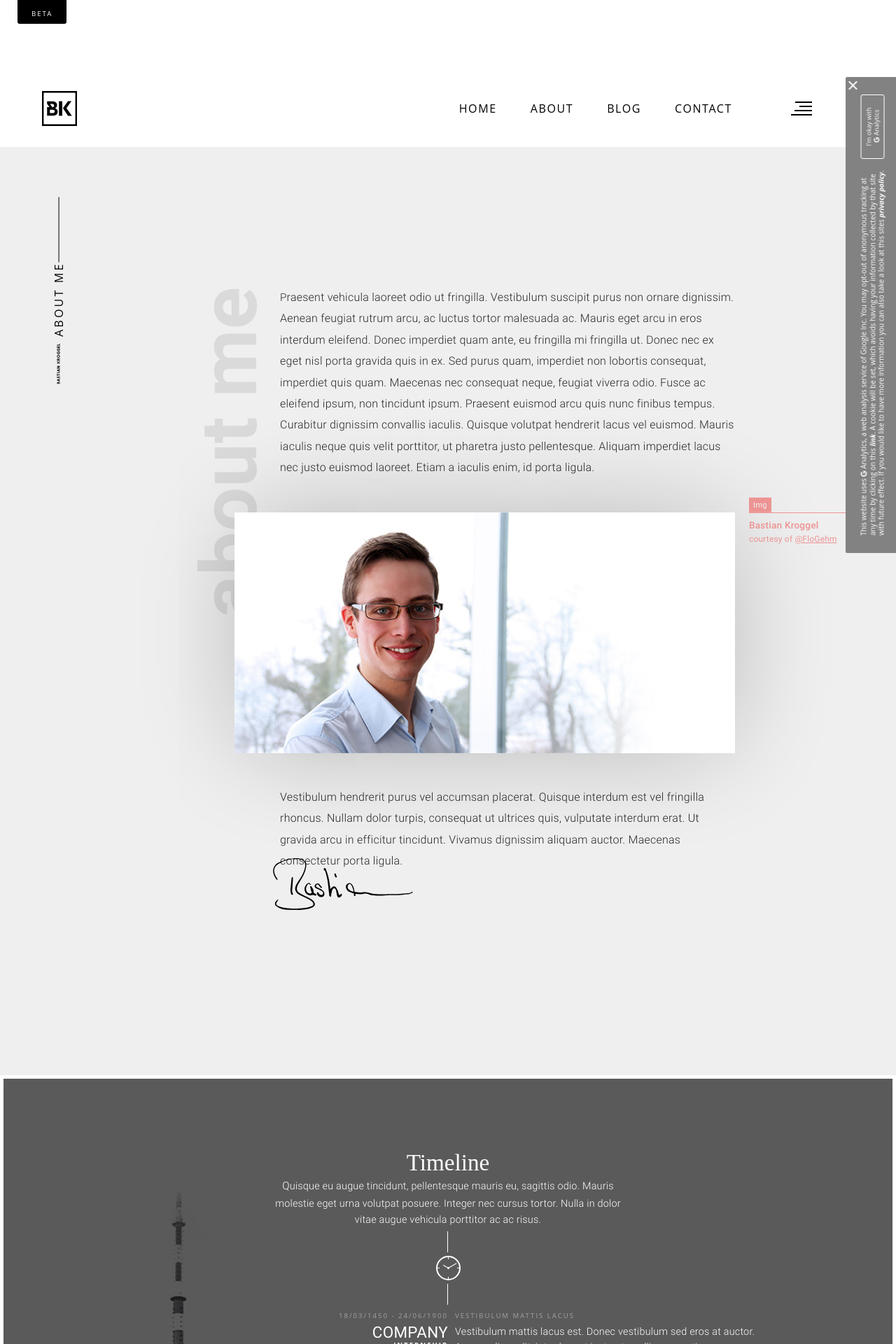
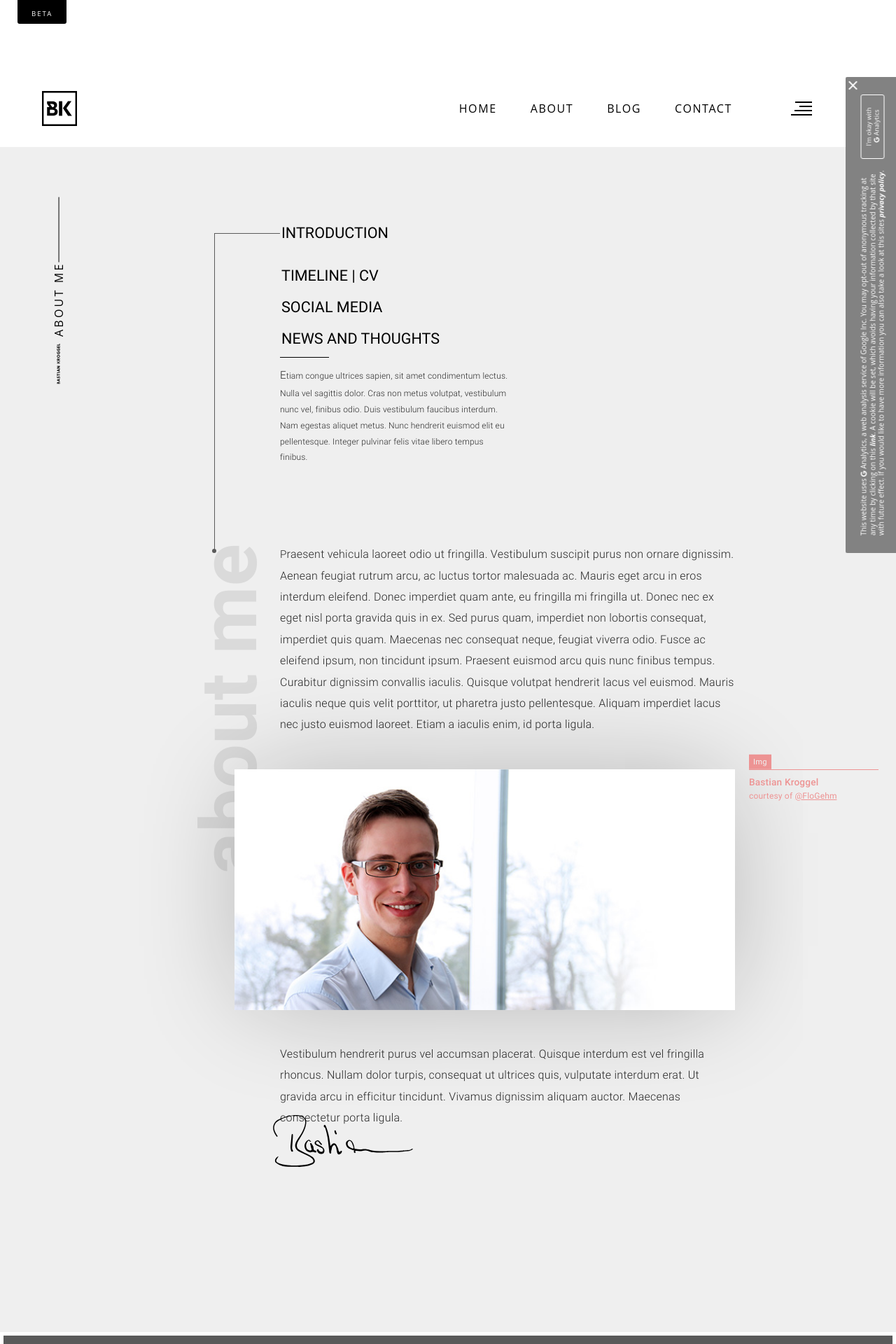
Before and after one commit to bkroggel/luzid, a Jekyll site: the page built from about.md, in a window 1280 px wide. Shown: the top 1920 px of the page at 70% size. Built offline with Jekyll 4.4.1, drawn with Linux system fonts in a browser that asks for light colours; nearby versions of some CDN libraries; some web fonts are replaced; a script that is not in the unit is left out.

Commit message:
added toc to about page and implemented animation on medium (and up) sized screens

```diff
--- a/_includes/_plain.html
+++ b/_includes/_plain.html
@@ -4,7 +4,32 @@
   </div>
   <div class="bk-article-main">
 
-      <div class="bk-blog-style bk-blog-content bk-static-style" before="{{ page.title }}">
+      {% if page.title == "About me" %}
+        <div class="bk-blog-style bk-static-style bk-blog-content" id="about-toc">
+          <ul>
+            <li id="intro_link">
+              <a href="#bk-about-introduction" uk-scroll="offset: 50">Introduction</a>
+              <div class="link_line"></div>
+            </li>
+            <li> <a href="#bk-timeline" uk-scroll>Timeline | CV</a> </li>
+            <li> <a href="#" uk-scroll>Social Media</a> </li>
+            <li> <a href="#news" uk-scroll>News and Thoughts</a> </li>
+          </ul>
+          <p class="about">
+            Etiam congue ultrices sapien, sit amet condimentum lectus. Nulla vel sagittis dolor. Cras non metus volutpat, vestibulum nunc vel, finibus odio. Duis vestibulum faucibus interdum. Nam egestas aliquet metus. Nunc hendrerit euismod elit eu pellentesque. Integer pulvinar felis vitae libero tempus finibus.
+          </p>
+        </div>
+      {% endif %}
+      <div class="bk-blog-style bk-blog-content bk-static-style" before="{{ page.title }}" id="bk-about-introduction">
+        {% if page.title == "About me" %}
+          <div class="pulsating-circle">
+            <div class="pulsating__point"></div>
+            <div class="pulsating__dot_frame">
+              <div class="pulsating__dot"></div>
+            </div>
+            <div class="pulsating__line"></div>
+          </div>
+        {% endif %}
         {{ content }}
         {% if page.sign %}
           {% include svg/_sign_js.html %}
--- a/_includes/head_bottom.html
+++ b/_includes/head_bottom.html
@@ -403,6 +403,71 @@
   </script>
 {% endif %}
 
+{% if page.title == 'About me' %}
+  <script type="text/javascript">
+    function about_intro_line(){
+      var intro_link = $('#intro_link')
+      var pulsating_dot = $('.pulsating-circle')
+
+      var intro_link_left = intro_link.offset().left
+      var pulsating_dot_left = pulsating_dot.offset().left + (pulsating_dot.outerWidth(true) / 2)
+
+      $('#intro_link .link_line').css({
+        'width': (intro_link_left - pulsating_dot_left),
+        'transition': 'width ease-in-out .6s'
+      });
+
+      var intro_link_top = intro_link.offset().top
+      var intro_link_height = intro_link.outerHeight(false) / 2
+      var pulsating_dot_top = pulsating_dot.offset().top
+      var pulsating_dot_height = pulsating_dot.outerHeight(true) / 2
+      var line_top = -(pulsating_dot_top - intro_link_top - intro_link_height)
+      var line_height = pulsating_dot_top - intro_link_top - intro_link_height + pulsating_dot_height
+      $('.pulsating__line').css({
+        'height': line_height,
+        'top': line_top,
+        'transition': 'height ease-in-out 1.6s .6s'
+      });
+      $('.pulsating__point, .pulsating__dot_frame').css({
+        'opacity': 1,
+        'transition': 'opacity ease-in-out .2s 2.2s'
+      })
+      $('.pulsating-circle').addClass('active');
+    }
+
+      $(window).on('load', function() {
+        if ( $(window).width() > 991) {
+          setTimeout(
+            function(){
+              about_intro_line();
+            }
+          , 1000)
+        }
+      })
+
+
+    $( window ).resize(function() {
+      if( $(window).width() > 991 && !$('.pulsating-circle').hasClass('active') ){
+        about_intro_line();
+      } else if ( $(window).width() < 991 && $('.pulsating-circle').hasClass('active') ){
+        $('.pulsating__line').css({
+          'height': '0px',
+          'top': 'unset'
+        });
+        $('#intro_link .link_line').css({
+          'width': '0px'
+        });
+        $('.pulsating__point, .pulsating__dot_frame').css({
+          'opacity': 0
+        })
+        $('.pulsating-circle').removeClass('active')
+      }
+    })
+
+
+  </script>
+{% endif %}
+
 {% if page.layout == 'home' %}
   <script type="text/javascript" src="//cdn.jsdelivr.net/gh/kenwheeler/slick@1.8.0/slick/slick.min.js"></script>
   <script type="text/javascript">
--- a/_sass/_typography.scss
+++ b/_sass/_typography.scss
@@ -24,7 +24,8 @@ p {
   }
 }
 
-.bk-blog-info {
+.bk-blog-info,
+#about-toc {
   @include link-mix($darkest-color);
   a {
     font-family: $sans-serif;
@@ -577,3 +578,26 @@ a.link_button.-white {
   line-height: 1.4rem;
   color: white;
 }
+
+// about toc
+#about-toc {
+  p {
+    font-size: 0.75em;
+    max-width: 330px;
+  }
+  &>ul {
+    padding: 0;
+    &>li {
+      &:before {
+        content: none;
+      }
+      &:first-of-type {
+        margin-bottom: 1rem;
+      }
+      a {
+        text-shadow: none;
+        background: none;
+      }
+    }
+  }
+}
--- a/_sass/blog/_blog-font.scss
+++ b/_sass/blog/_blog-font.scss
@@ -453,8 +453,8 @@ blockquote { //overwriting ukit
     line-height: 1.9em;
   }
   li:before {
-    //content: counter(item, decimal-leading-zero) " ";
-    content: "0" counter(item);
+    content: counter(item, decimal-leading-zero) " ";
+    //content: "0" counter(item);
     counter-increment: item;
     display: inline-block;
     font-size: 0.6em;
--- a/_sass/home/_static.scss
+++ b/_sass/home/_static.scss
@@ -8,6 +8,7 @@
     margin: 100px auto;
   };
 }
+
 .bk-static-style {
   padding: 0;
   max-width: 650px;
@@ -35,6 +36,16 @@
       right: 100%;
       font-size: 7rem;
       line-height: 1em;
+    };
+  }
+}
+
+#bk-about-introduction {
+  margin-top: 0;
+  &:before {
+    content: none;
+    @include media-query($medium){
+      content: attr(before);
     };
   }
 }
@@ -303,3 +314,97 @@ $clock-color: white;
     }
   }
 }
+
+#about-toc {
+  margin: 100px auto;
+  p {
+    position: relative;
+    &:before {
+      content: '';
+      top: -12px;
+      left: 0;
+      position: absolute;
+      background: #000;
+      width: 70px;
+      height: 1px;
+    }
+  }
+  #intro_link {
+    position: relative;
+    .link_line {
+      display: none;
+      @include media-query($medium){
+        display: block;
+        background: #5a5a5a;
+        position: absolute;
+        top: 50%;
+        right: 100%;
+        height: 1px;
+        width: 0px;
+      };
+    }
+  }
+}
+
+
+.pulsating-circle {
+  display: none;
+  @include media-query($medium){
+    display: block;
+    width: 20px;
+    height: 20px;
+    position: absolute;
+    top: 0;
+    left: 40px;
+    .pulsating__point {
+      background: #5a5a5a;
+      width: 30%;
+      height: 30%;
+      border-radius: 50%;
+      position: absolute;
+      left: 50%;
+      top: 50%;
+      transform: translate(-50%, -50%);
+      opacity: 0;
+    }
+    .pulsating__dot {
+      animation: pulsate 2s ease-out;
+      animation-iteration-count: infinite;
+      opacity: 0.0;
+      border: 3px solid #5a5a5a;
+      border-radius: 50%;
+      box-sizing: border-box;
+      height: 100%;
+      width: 100%;
+      position: relative;
+      display: inline-block;
+      text-align: center;
+    }
+    .pulsating__dot_frame {
+      opacity: 0;
+      height: 100%;
+      width: 100%;
+    }
+    .pulsating__line {
+      position: absolute;
+      transform: translateX(-50%);
+      left: 50%;
+      background: #5a5a5a;
+      width: 1px;
+      height: 0px;
+      &.active {
+        transition: height ease-in-out 4s;
+      }
+    }
+  }
+};
+
+.pulsating-circle + p {
+  margin-top: 0;
+}
+
+@-webkit-keyframes pulsate {
+    0% {-webkit-transform: scale(0.1, 0.1); opacity: 0.0;}
+    50% {opacity: 1.0;}
+    100% {-webkit-transform: scale(1.2, 1.2); opacity: 0.0;}
+}
```
